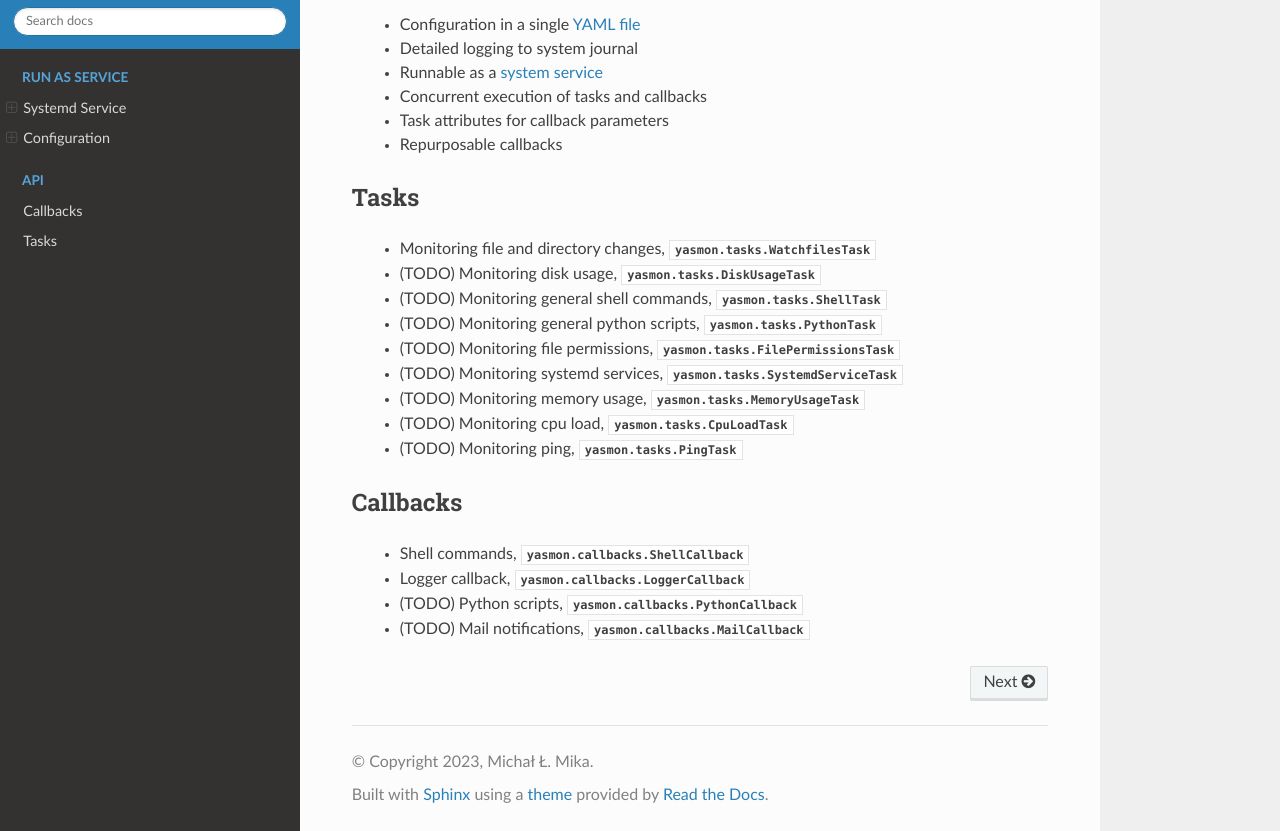
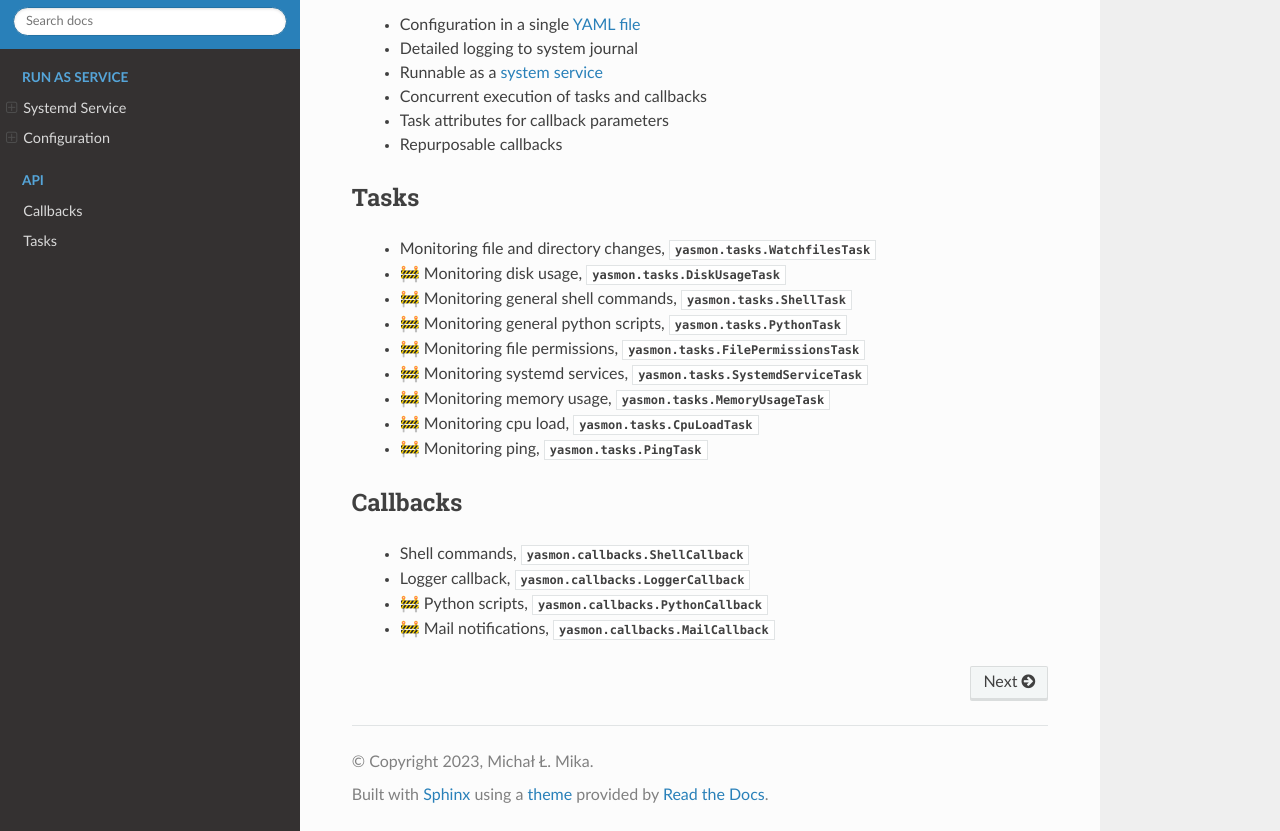
Before and after one commit to m1ka05/yasmon, a Sphinx documentation site: the page built from docs/source/index.rst, in a window 1280 px wide and 900 px high, scrolled down 855 px, cut to the strip 69-900 px from the top of the window. Built offline with Sphinx 7.4.7 and the Read the Docs theme 2.0.0, drawn with Linux system fonts in a browser that asks for light colours.

Commit message:
docs: wip

```diff
--- a/docs/requirements.txt
+++ b/docs/requirements.txt
@@ -1,4 +1,5 @@
 sphinx
 sphinx-rtd-theme
 sphinx-toolbox
+sphinxemoji
 pybadges
--- a/docs/source/api/callbacks.rst
+++ b/docs/source/api/callbacks.rst
@@ -5,6 +5,11 @@ Callbacks
    :members:
 
 .. autoclass:: yasmon.ShellCallback
+   :members:
+
+   .. automethod:: __init__
+
+.. autoclass:: yasmon.LoggerCallback
    :members:
 
    .. automethod:: __init__
--- a/docs/source/conf.py
+++ b/docs/source/conf.py
@@ -29,6 +29,7 @@ extensions = [
     'sphinx.ext.coverage',
     'sphinx.ext.napoleon',
     'sphinx_rtd_theme',
+    'sphinxemoji.sphinxemoji',
     #'sphinx_toolbox.shields',
 ]
 
--- a/docs/source/index.rst
+++ b/docs/source/index.rst
@@ -33,22 +33,22 @@ Tasks
 -----
 
    * Monitoring file and directory changes, :class:`yasmon.tasks.WatchfilesTask`
-   * (TODO) Monitoring disk usage, :class:`yasmon.tasks.DiskUsageTask`
-   * (TODO) Monitoring general shell commands, :class:`yasmon.tasks.ShellTask`
-   * (TODO) Monitoring general python scripts, :class:`yasmon.tasks.PythonTask`
-   * (TODO) Monitoring file permissions, :class:`yasmon.tasks.FilePermissionsTask`
-   * (TODO) Monitoring systemd services, :class:`yasmon.tasks.SystemdServiceTask`
-   * (TODO) Monitoring memory usage, :class:`yasmon.tasks.MemoryUsageTask`
-   * (TODO) Monitoring cpu load, :class:`yasmon.tasks.CpuLoadTask`
-   * (TODO) Monitoring ping, :class:`yasmon.tasks.PingTask`
+   * |:construction:| Monitoring disk usage, :class:`yasmon.tasks.DiskUsageTask`
+   * |:construction:| Monitoring general shell commands, :class:`yasmon.tasks.ShellTask`
+   * |:construction:| Monitoring general python scripts, :class:`yasmon.tasks.PythonTask`
+   * |:construction:| Monitoring file permissions, :class:`yasmon.tasks.FilePermissionsTask`
+   * |:construction:| Monitoring systemd services, :class:`yasmon.tasks.SystemdServiceTask`
+   * |:construction:| Monitoring memory usage, :class:`yasmon.tasks.MemoryUsageTask`
+   * |:construction:| Monitoring cpu load, :class:`yasmon.tasks.CpuLoadTask`
+   * |:construction:| Monitoring ping, :class:`yasmon.tasks.PingTask`
 
 Callbacks
 ---------
 
    * Shell commands, :class:`yasmon.callbacks.ShellCallback`
    * Logger callback, :class:`yasmon.callbacks.LoggerCallback`
-   * (TODO) Python scripts, :class:`yasmon.callbacks.PythonCallback`
-   * (TODO) Mail notifications, :class:`yasmon.callbacks.MailCallback`
+   * |:construction:| Python scripts, :class:`yasmon.callbacks.PythonCallback`
+   * |:construction:| Mail notifications, :class:`yasmon.callbacks.MailCallback`
 
 .. toctree::
    :caption: Run as service
```
Also changed, not shown: docs/source/service/config.rst (+12 -1 lines), 1 other file.
